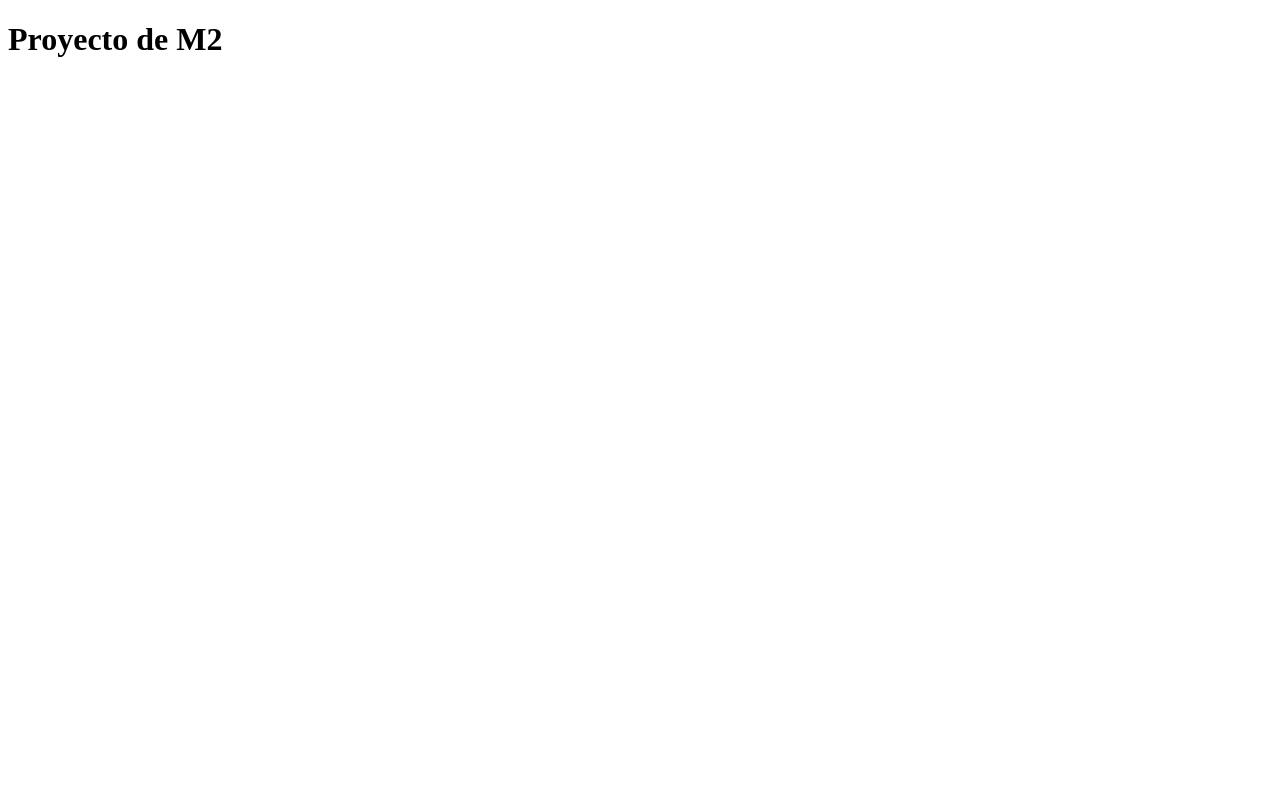
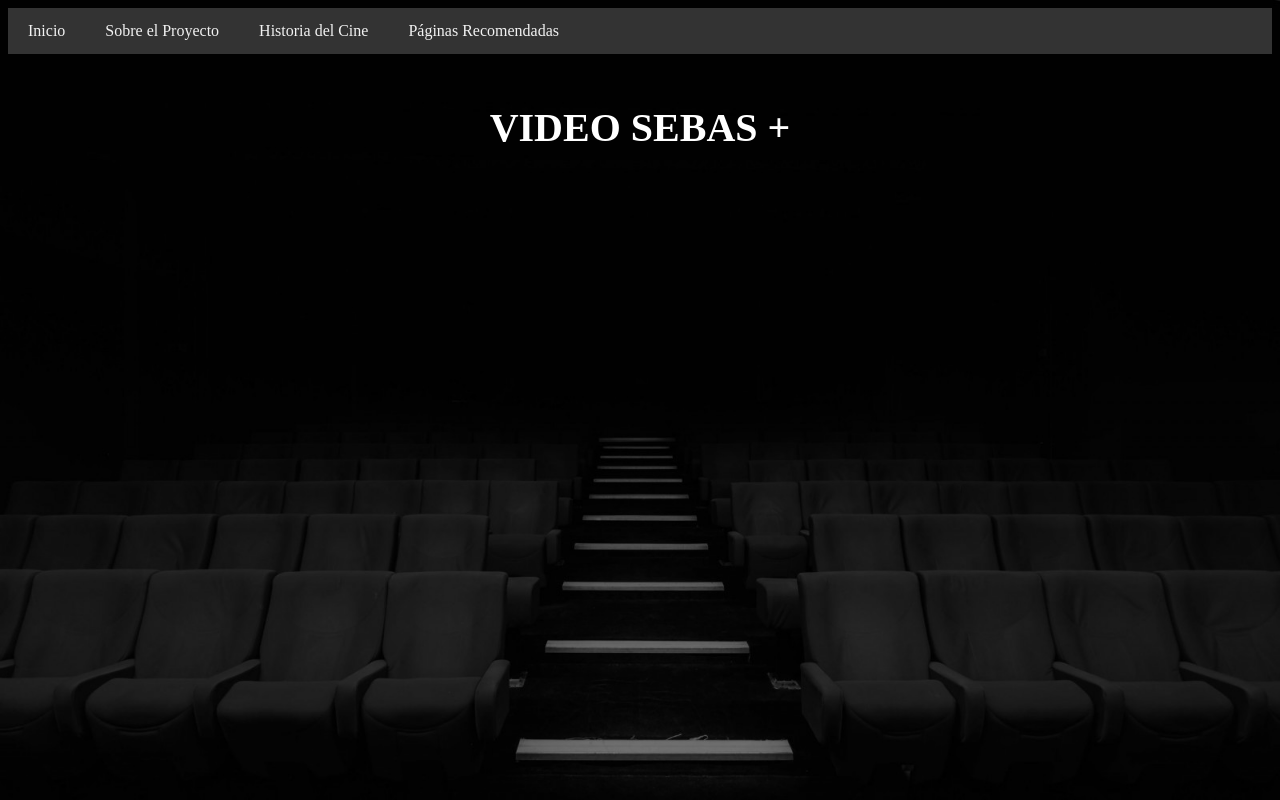
Before and after one commit to ssebass1045/BasicDeCine, a website: page front/index.html in a window 1280 px wide. Drawn offline with Linux system fonts and the light colour scheme.

Commit message:
creacion del archivo de estilos, redireccionamiento y trabajo en el index.html, adhesion de imagenes para el fondo

```diff
--- a/front/index.html
+++ b/front/index.html
@@ -1,13 +1,30 @@
 <!DOCTYPE html>
 <html lang="en">
 <head>
-    <meta charset="UTF-8" />
-    <meta name="viewport" content="width=device-width, initial-scale=1.0" />
-    <title>Document</title>
+  <meta charset="UTF-8">
+  <meta name="viewport" content="width=device-width, initial-scale=1.0">
+  <title>VIDEO SEBAS +</title>
+  <link rel="stylesheet" href="styles.css">
 </head>
 <body>
-    <h1>Proyecto de M2</h1>
 
+  <!-- Barra de navegación -->
+  <div class="navbar">
+    <a href="index.html">Inicio</a>
+    <a href="sobreProyecto.html">Sobre el Proyecto</a>
+    <a href="historiaCine.html">Historia del Cine</a>
+    <a href="recomendacion.html">Páginas Recomendadas</a>
+  </div>
+
+  <!-- Título de la página -->
+  <h1 class="page-title">VIDEO SEBAS +</h1>
+
+  <!-- Contenedor para las tarjetas de películas -->
+  <div id="movie-container" class="movie-container">
+    <!-- Aquí se generarán las tarjetas de películas dinámicamente con JavaScript -->
+  </div>
+
+  <!-- Scripts -->
   <script src="./scripts/tempData.js"></script>
   <script src="./scripts/index.js"></script>
 </body>
--- /dev/null
+++ b/front/styles.css
@@ -0,0 +1,34 @@
+/* Estilos para el título de la página */
+.page-title {
+    text-align: center;
+    font-size: 2.5rem;
+    margin-top: 50px;
+    color: white; /* Cambiamos el color del texto a blanco */
+  }
+
+  /* Estilos para la barra de navegación */
+  .navbar {
+    background-color: #333;
+    overflow: hidden;
+  }
+
+  .navbar a {
+    float: left;
+    display: block;
+    color: #f2f2f2;
+    text-align: center;
+    padding: 14px 20px;
+    text-decoration: none;
+  }
+
+  .navbar a:hover {
+    background-color: #ddd;
+    color: black;
+  }
+
+  /* Estilos para el fondo de la página */
+  body {
+    background-image: url('cine1.jpg');
+    background-repeat: no-repeat;
+    background-size: cover;
+  }
```
Also changed, not shown: front/cine1.jpg (added), 1 other file. Lines whose indentation alone changed are shown as unchanged.
